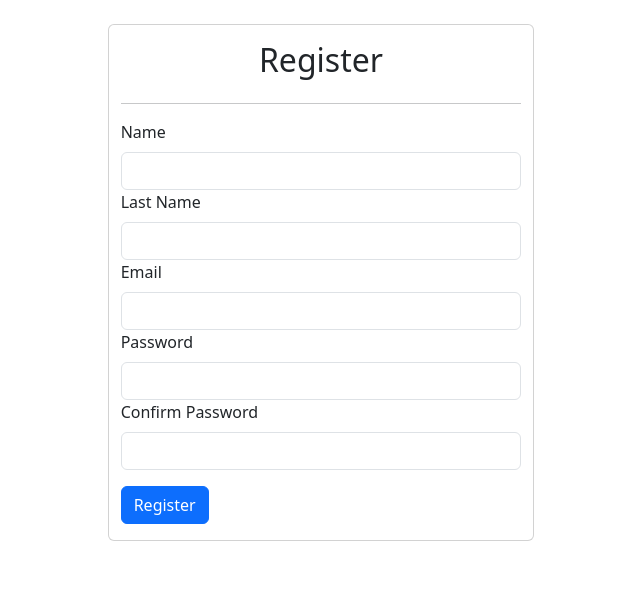
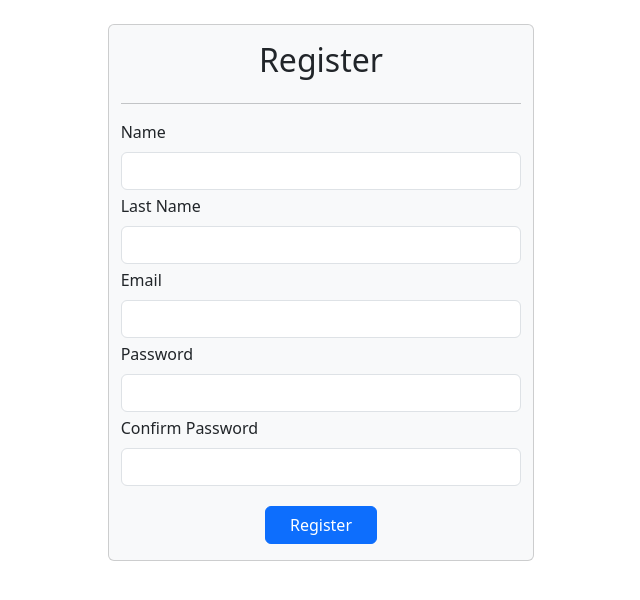
Before and after one commit to GBalatti9/argentina-wold-cup, a React (Vite) app: page /register in a window 1280 px wide. Shown: the top 600 px of the page, without its empty margins (319-959 px from the left). Built offline with nearby package versions, Linux system fonts and the light colour scheme.

Commit message:
Login and register styles and routes

```diff
--- a/src/auth/components/FormComponent.jsx
+++ b/src/auth/components/FormComponent.jsx
@@ -1,3 +1,4 @@
+import { useNavigate } from "react-router-dom";
 import { getFormByType } from "../helpers"
 
 
@@ -6,15 +7,22 @@ export const FormComponent = ({ type }) => {
     const formElements = getFormByType( type );
     const { type: formType, inputs } = formElements ? formElements : [];
 
+    const navigate = useNavigate();
+
+    const handleSubmit = ( e, formType ) => {
+        e.preventDefault();
+
+        if (formType === 'register') navigate('/login');
+        if (formType === 'login') navigate('/');
+    }
+
     return (
-        <div className="card col-4 mx-auto mt-4 container">
-            {
-                formType === 'register'
-                ? <h2 className="text-center pt-3"> Register </h2>
-                : <h2 className="text-center pt-3"> Login </h2>
-            }
+        <div className="card col-4 mx-auto mt-4 container bg-light">
+            <h2 className="text-center pt-3">
+                { formType === 'register' ? 'Register' : 'Login' }
+            </h2>
             <hr />
-            <form>
+            <form className="d-flex flex-column" onSubmit={( e ) => handleSubmit(e, formType) }>
                 {
                     inputs.map(( input ) => (
                         <div key={ input.name + formType }>
@@ -23,16 +31,14 @@ export const FormComponent = ({ type }) => {
                             type = { input.type }
                             name = { input.name }
                             id   = { input.name }
-                            className="form-control"
+                            className={ input.type !== 'checkbox' ? 'form-control mb-1' : 'form-check-input mx-2'}
                             />
                         </div>
                     ))
                 }
-                {
-                    formType === 'register'
-                    ? <button className="btn btn-primary mt-3 mb-3"> Register </button>
-                    : <button className="btn btn-primary mt-3 mb-3"> Login </button>
-                }
+                <button type = 'submit' className = "btn btn-primary mt-3 mb-3 align-self-center px-4">
+                    { formType === 'register' ? 'Register' : 'Login' }
+                </button>
             </form>
         </div>
     )
--- a/src/auth/data/formData.js
+++ b/src/auth/data/formData.js
@@ -8,5 +8,13 @@ export const formData = [
             { type: 'password', name: 'password', label: 'Password' },
             { type: 'password', name: 'checkPassword', label: 'Confirm Password' },
         ]
+    },
+    {
+        "type": "login",
+        "inputs": [
+            { type: 'email',    name: 'email',    label: 'Email' },
+            { type: 'password', name: 'password', label: 'Password' },
+            { type: 'checkbox', name: 'remember', label: 'Mantener sesión iniciada' },
+        ]
     }
 ]
--- a/src/auth/pages/LoginPage.jsx
+++ b/src/auth/pages/LoginPage.jsx
@@ -4,7 +4,7 @@ import { FormComponent } from "../components"
 export const LoginPage = () => {
     return (
         <>
-            <FormComponent />
+            <FormComponent type={ 'login' }/>
         </>
     )
 }
```
